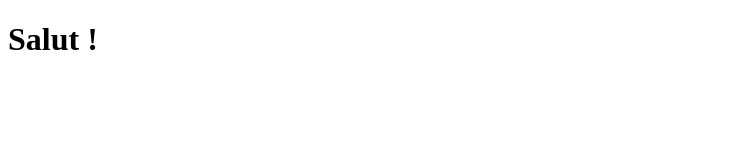
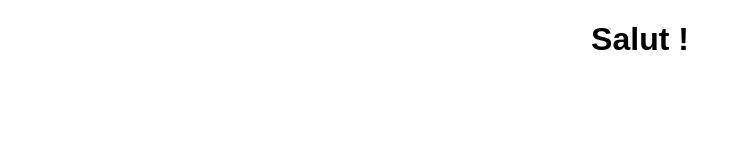
Before and after one commit to GabMaisonneuve/TravailEquipeJustinGabriel, a plain HTML site: page projet1/projet1/index.html in a window 1280 px wide. Shown: the whole page, without its empty margins (0-740 px from the left). Drawn offline with Linux system fonts and the light colour scheme.

Commit message:
Ajout du css pour la page d'accueil

```diff
--- /dev/null
+++ b/projet1/projet1/assets/style.css
@@ -0,0 +1,4 @@
+body {
+  font-family: Arial, sans-serif;
+  text-align: center;
+}
--- a/projet1/projet1/index.html
+++ b/projet1/projet1/index.html
@@ -3,6 +3,7 @@
   <head>
     <meta charset="UTF-8" />
     <meta name="viewport" content="width=device-width, initial-scale=1.0" />
+    <link rel="stylesheet" href="assets/style.css" />
     <title>Accueil</title>
   </head>
   <body>
```
